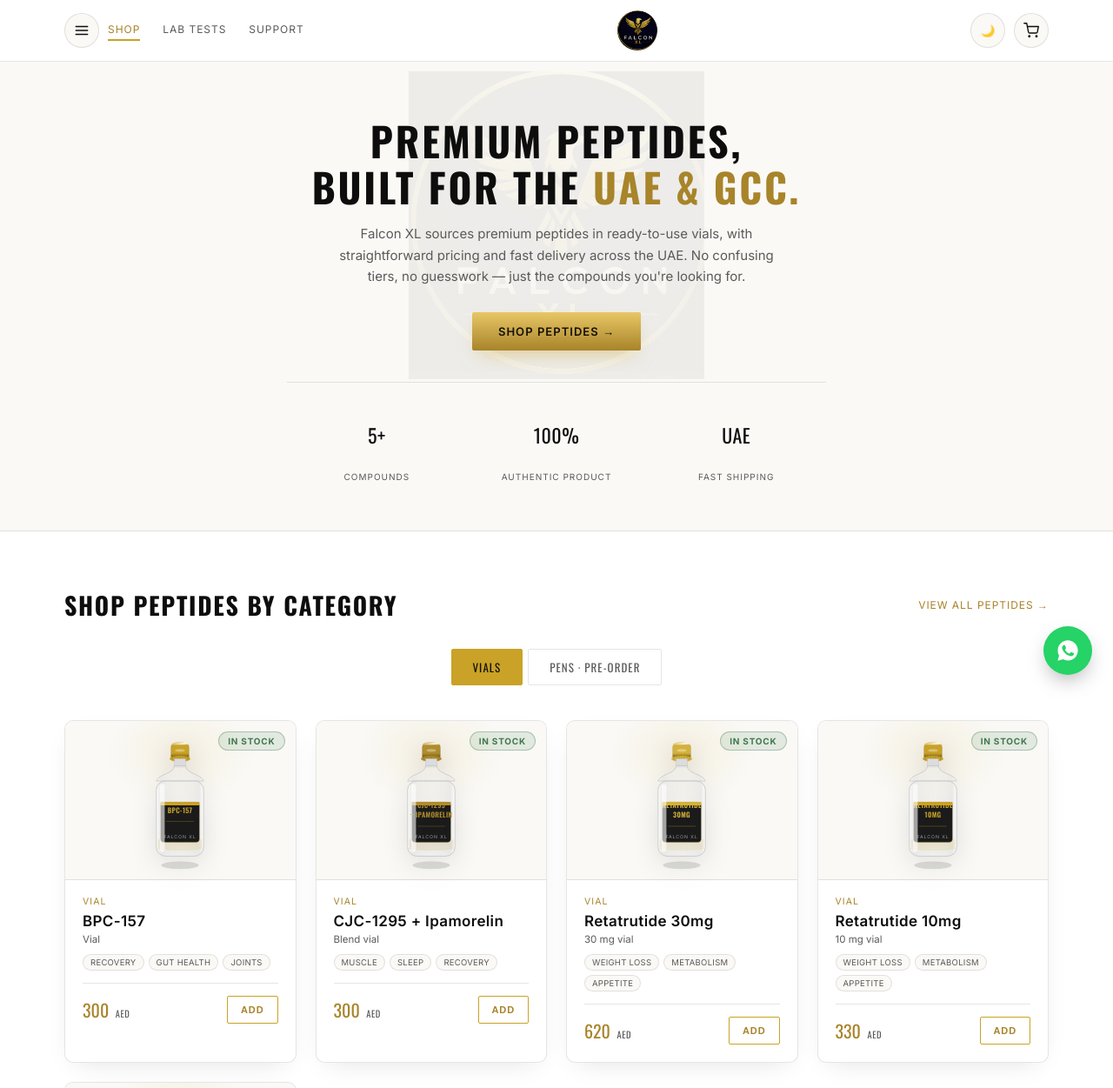
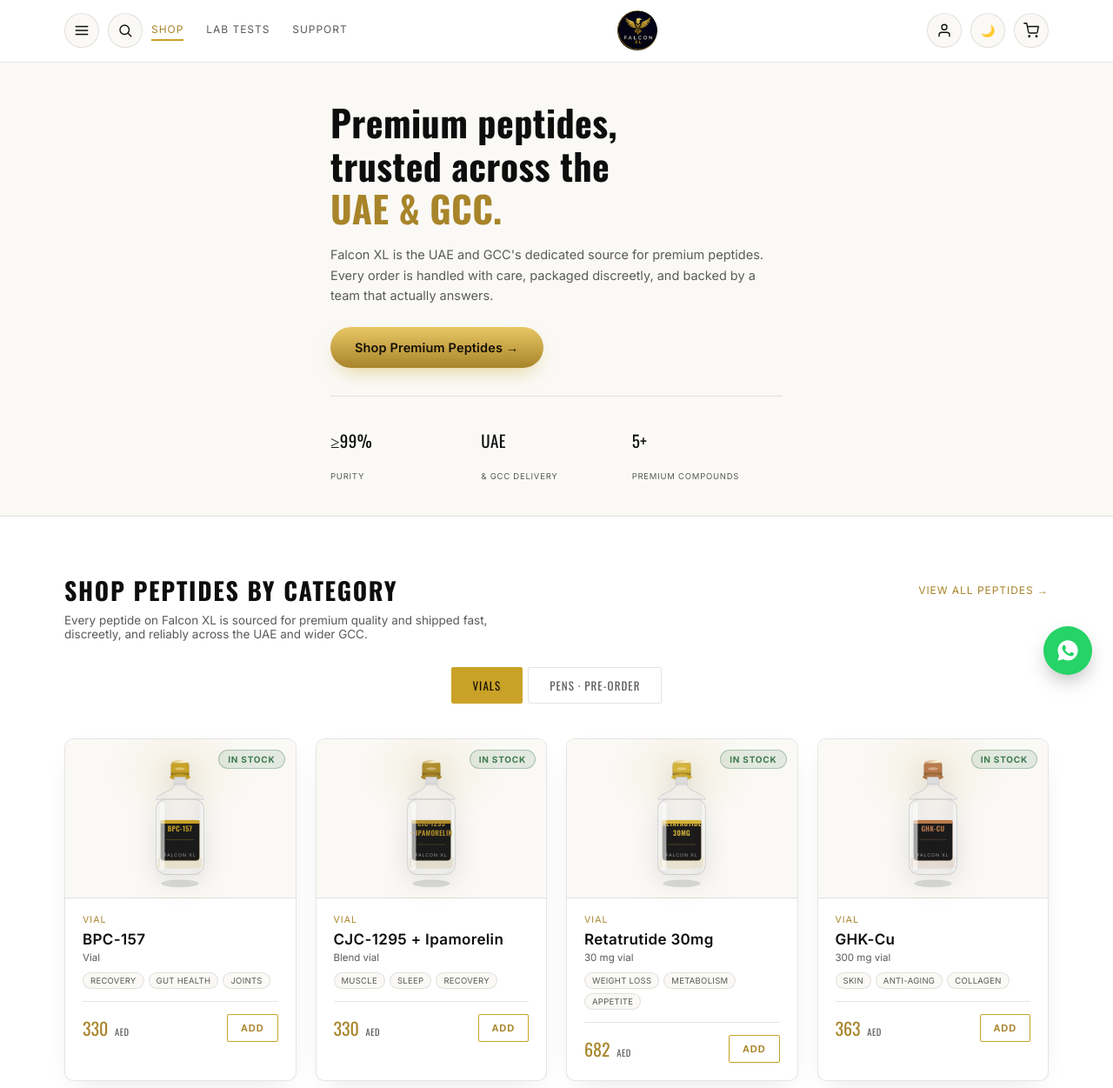
Before and after one commit to MontrealxAI/ComradHosst, a plain HTML site: page index.html in a window 1280 px wide. Shown: the top 1251 px of the page at 87% size. Drawn offline with nearby package versions, Linux system fonts and the light colour scheme.

Commit message:
Add files via upload

```diff
--- a/index.html
+++ b/index.html
@@ -17,6 +17,9 @@
       <button class="icon-btn" id="menu-btn" aria-label="Open menu">
         <svg viewBox="0 0 24 24" fill="none" stroke="currentColor" stroke-width="1.8" stroke-linecap="round"><line x1="3" y1="6" x2="21" y2="6"/><line x1="3" y1="12" x2="21" y2="12"/><line x1="3" y1="18" x2="21" y2="18"/></svg>
       </button>
+      <button class="icon-btn" id="search-btn" aria-label="Search">
+        <svg viewBox="0 0 24 24" fill="none" stroke="currentColor" stroke-width="1.8" stroke-linecap="round"><circle cx="11" cy="11" r="7"/><line x1="21" y1="21" x2="16.65" y2="16.65"/></svg>
+      </button>
       <div class="topnav">
         <a href="index.html" class="nav-link" data-page="shop">Shop</a>
         <a href="lab.html" class="nav-link" data-page="lab">Lab Tests</a>
@@ -29,11 +32,20 @@
     </a>
 
     <div class="topbar-side">
+      <a href="support.html" class="icon-btn" aria-label="Account / Support">
+        <svg viewBox="0 0 24 24" fill="none" stroke="currentColor" stroke-width="1.8" stroke-linecap="round" stroke-linejoin="round"><path d="M20 21v-2a4 4 0 0 0-4-4H8a4 4 0 0 0-4 4v2"/><circle cx="12" cy="7" r="4"/></svg>
+      </a>
       <button class="icon-btn theme-toggle" id="theme-toggle" aria-label="Toggle dark mode">🌙</button>
       <button class="icon-btn cart-btn" id="cart-btn" aria-label="View cart">
         <svg viewBox="0 0 24 24" fill="none" stroke="currentColor" stroke-width="1.8" stroke-linecap="round" stroke-linejoin="round"><circle cx="9" cy="21" r="1"/><circle cx="20" cy="21" r="1"/><path d="M1 1h4l2.68 13.39a2 2 0 0 0 2 1.61h9.72a2 2 0 0 0 2-1.61L23 6H6"/></svg>
         <span class="cart-count zero" id="cart-count">0</span>
       </button>
+    </div>
+  </div>
+
+  <div class="search-bar" id="search-bar">
+    <div class="wrap">
+      <input type="text" id="search-input" placeholder="Search peptides — e.g. BPC-157, Retatrutide...">
     </div>
   </div>
 </div>
@@ -49,14 +61,16 @@
 </div>
 
 <section class="hero">
-  <h1>Premium peptides,<br>built for the <em>UAE &amp; GCC.</em></h1>
-  <p>Falcon XL sources premium peptides in ready-to-use vials, with straightforward pricing and fast delivery across the UAE. No confusing tiers, no guesswork — just the compounds you're looking for.</p>
-  <a href="#shop" class="btn-primary">Shop Peptides →</a>
+  <div class="hero-inner">
+    <h1>Premium peptides,<br>trusted across the<br><em>UAE &amp; GCC.</em></h1>
+    <p>Falcon XL is the UAE and GCC's dedicated source for premium peptides. Every order is handled with care, packaged discreetly, and backed by a team that actually answers.</p>
+    <a href="#shop" class="btn-primary">Shop Premium Peptides →</a>
 
-  <div class="stat-strip">
-    <div><div class="num">5+</div><div class="lbl">Compounds</div></div>
-    <div><div class="num">100%</div><div class="lbl">Authentic Product</div></div>
-    <div><div class="num">UAE</div><div class="lbl">Fast Shipping</div></div>
+    <div class="stat-strip">
+      <div><div class="num">≥99%</div><div class="lbl">Purity</div></div>
+      <div><div class="num">UAE</div><div class="lbl">&amp; GCC Delivery</div></div>
+      <div><div class="num">5+</div><div class="lbl">Premium Compounds</div></div>
+    </div>
   </div>
 </section>
 
@@ -66,6 +80,7 @@
       <h2>Shop Peptides by Category</h2>
       <a href="#shop" class="view-all-link">View all peptides →</a>
     </div>
+    <p style="color:var(--ink-soft);font-size:13.5px;margin:-24px 0 30px;max-width:520px;">Every peptide on Falcon XL is sourced for premium quality and shipped fast, discreetly, and reliably across the UAE and wider GCC.</p>
 
     <div class="tabs">
       <button class="tab-btn active" data-tab="vials">Vials</button>
@@ -78,7 +93,7 @@
 
     <div class="tab-panel" id="panel-pens">
       <div class="section-head" style="margin-bottom:26px;">
-        <p style="margin-top:0;">⚡ Pre-order the pen line today and lock in <strong style="color:var(--gold-600);">10% off</strong> — you won't be charged until they ship.</p>
+        <p style="margin-top:0;">⚡ Be first in line — <strong style="color:var(--gold-600);">pre-order today and lock in 10% off</strong> before the pen line launches. Nothing is charged until it ships.</p>
       </div>
       <div class="grid" id="pen-grid"></div>
     </div>
@@ -165,6 +180,22 @@
   renderGrid(VIALS, 'vial-grid', false);
   renderGrid(PENS, 'pen-grid', true);
 
+  // ---- Search ----
+  const searchBtn = document.getElementById('search-btn');
+  const searchBar = document.getElementById('search-bar');
+  const searchInput = document.getElementById('search-input');
+  searchBtn.addEventListener('click', () => {
+    searchBar.classList.toggle('open');
+    if(searchBar.classList.contains('open')) searchInput.focus();
+  });
+  searchInput.addEventListener('input', () => {
+    const q = searchInput.value.trim().toLowerCase();
+    document.querySelectorAll('.card').forEach(card => {
+      const name = card.querySelector('h3').textContent.toLowerCase();
+      card.style.display = name.includes(q) ? '' : 'none';
+    });
+  });
+
   document.querySelectorAll('.tab-btn').forEach(btn => {
     btn.addEventListener('click', () => {
       document.querySelectorAll('.tab-btn').forEach(b => b.classList.remove('active'));
@@ -193,7 +224,7 @@
   markActiveNav('shop');
 
   // WhatsApp placeholder — update the number once you have a business line
-  document.getElementById('wa-fab').href = 'https://wa.me/971500000000';
+  document.getElementById('wa-fab').href = 'https://wa.me/13124812121';
 </script>
 
 </body>
--- a/products.js
+++ b/products.js
@@ -5,45 +5,43 @@
 
 const VIALS = [
   {
-    id:'bpc157', name:'BPC-157', dose:'Vial', price:300, accent:'#c9a227', lines:['BPC-157'],
+    id:'bpc157', name:'BPC-157', dose:'Vial', price:330, accent:'#c9a227', lines:['BPC-157'],
     tagline:'Recovery & repair support',
     benefits:['Supports tissue repair & recovery','Supports gut lining health','Supports joint & tendon comfort'],
     pills:['Recovery','Gut Health','Joints'],
   },
   {
-    id:'cjcipa', name:'CJC-1295 + Ipamorelin', dose:'Blend vial', price:300, accent:'#b08d2c', lines:['CJC-1295','+ IPAMORELIN'],
+    id:'cjcipa', name:'CJC-1295 + Ipamorelin', dose:'Blend vial', price:330, accent:'#b08d2c', lines:['CJC-1295','+ IPAMORELIN'],
     tagline:'Growth hormone & recovery blend',
     benefits:['Supports natural growth hormone release','Supports lean muscle & recovery','Supports deeper sleep quality'],
     pills:['Muscle','Sleep','Recovery'],
   },
   {
-    id:'reta30', name:'Retatrutide 30mg', dose:'30 mg vial', price:620, accent:'#d4b23a', lines:['RETATRUTIDE','30MG'],
+    id:'reta30', name:'Retatrutide 30mg', dose:'30 mg vial', price:682, accent:'#d4b23a', lines:['RETATRUTIDE','30MG'],
     tagline:'Weight & metabolism support',
     benefits:['Supports weight management','Supports metabolic health','Supports appetite regulation'],
     pills:['Weight Loss','Metabolism','Appetite'],
   },
   {
-    id:'reta10', name:'Retatrutide 10mg', dose:'10 mg vial', price:330, accent:'#c9a227', lines:['RETATRUTIDE','10MG'],
-    tagline:'Weight & metabolism support',
-    benefits:['Supports weight management','Supports metabolic health','Supports appetite regulation'],
-    pills:['Weight Loss','Metabolism','Appetite'],
-  },
-  {
-    id:'ghkcu', name:'GHK-Cu', dose:'300 mg vial', price:330, accent:'#b97a4c', lines:['GHK-CU'],
+    id:'ghkcu', name:'GHK-Cu', dose:'300 mg vial', price:363, accent:'#b97a4c', lines:['GHK-CU'],
     tagline:'Skin & collagen support',
     benefits:['Supports skin firmness & collagen','Supports visible signs of aging','Supports wound healing'],
     pills:['Skin','Anti-Aging','Collagen'],
   },
 ];
 
-const PENS = VIALS.map(v => ({
-  ...v,
-  id: v.id + '-pen',
-  name: v.name + ' Pen',
-  dose: v.dose.replace('vial', 'pen').replace('Vial', 'Pen'),
-  preorderPrice: Math.round(v.price * 0.9),
-  isPen: true,
-}));
+const PENS = VIALS.map(v => {
+  const penListPrice = Math.round(v.price * 1.35);
+  return {
+    ...v,
+    id: v.id + '-pen',
+    name: v.name + ' Pen',
+    dose: v.dose.replace('vial', 'pen').replace('Vial', 'Pen'),
+    price: penListPrice,
+    preorderPrice: Math.round(penListPrice * 0.9),
+    isPen: true,
+  };
+});
 
 const ALL_PRODUCTS = [...VIALS, ...PENS];
 
--- a/style.css
+++ b/style.css
@@ -106,52 +106,56 @@
 
 /* ---- Hero ---- */
 .hero{
-  position:relative;padding:64px 24px 56px;text-align:center;overflow:hidden;
+  position:relative;padding:44px 24px 40px;overflow:hidden;
   border-bottom:1px solid var(--line);
   background:var(--bg-alt);
 }
-.hero::before{
-  content:"";position:absolute;inset:0;
-  background:url('falcon-xl-logo.png') center 6% / 340px no-repeat;
-  opacity:0.05;pointer-events:none;
-}
-html.dark .hero::before{opacity:0.09;}
+.hero-inner{max-width:520px;margin:0 auto;position:relative;}
 .hero h1{
-  font-size:clamp(28px,5vw,46px);line-height:1.15;color:var(--ink);
-  margin-bottom:16px;position:relative;max-width:640px;margin-left:auto;margin-right:auto;
+  font-size:clamp(30px,7vw,42px);line-height:1.18;color:var(--ink);
+  margin-bottom:16px;text-transform:none;font-weight:700;letter-spacing:0.01em;
 }
 .hero h1 em{font-style:normal;color:var(--gold-600);}
 .hero p{
-  max-width:520px;margin:0 auto 28px;color:var(--ink-soft);font-size:15px;line-height:1.65;
-  position:relative;
+  color:var(--ink-soft);font-size:14.5px;line-height:1.65;margin:0 0 24px;
 }
 .btn-primary{
   display:inline-flex;align-items:center;gap:8px;background:linear-gradient(180deg,var(--gold-400),var(--gold-600));
   color:#151005;font-weight:600;text-decoration:none;
-  padding:14px 30px;border-radius:2px;letter-spacing:.08em;text-transform:uppercase;font-size:13px;
+  padding:15px 28px;border-radius:100px;letter-spacing:0.01em;text-transform:none;font-size:14.5px;
   box-shadow:0 10px 24px -10px rgba(201,162,39,0.6);
-  position:relative;transition:transform .2s, box-shadow .2s;border:none;cursor:pointer;
+  transition:transform .2s, box-shadow .2s;border:none;cursor:pointer;
 }
 .btn-primary:hover{transform:translateY(-2px);box-shadow:0 14px 28px -10px rgba(201,162,39,0.75);}
 .btn-secondary{
   display:inline-block;background:transparent;
   color:var(--ink);font-weight:600;text-decoration:none;
-  padding:13px 28px;border-radius:2px;letter-spacing:.08em;text-transform:uppercase;font-size:13px;
+  padding:13px 28px;border-radius:100px;letter-spacing:0.01em;text-transform:none;font-size:14.5px;
   border:1px solid var(--line);transition:.2s;
 }
 .btn-secondary:hover{border-color:var(--gold-500);color:var(--gold-600);}
 
 /* ---- Stat badges ---- */
 .stat-strip{
-  display:flex;justify-content:center;gap:0;flex-wrap:wrap;
-  max-width:620px;margin:36px auto 0;position:relative;
+  display:flex;gap:0;flex-wrap:wrap;
+  margin:32px 0 0;
   border-top:1px solid var(--line);
 }
 .stat-strip div{
-  flex:1;min-width:140px;text-align:center;padding:22px 12px 0;
+  flex:1;min-width:120px;text-align:left;padding:18px 12px 0 0;
 }
-.stat-strip .num{font-family:'Oswald';font-size:22px;color:var(--ink);letter-spacing:.02em;}
-.stat-strip .lbl{font-size:10px;letter-spacing:.1em;text-transform:uppercase;color:var(--ink-soft);margin-top:4px;}
+.stat-strip .num{font-family:'Oswald';font-size:19px;color:var(--ink);letter-spacing:.02em;}
+.stat-strip .lbl{font-size:9.5px;letter-spacing:.08em;text-transform:uppercase;color:var(--ink-soft);margin-top:4px;}
+
+/* ---- Search bar ---- */
+.search-bar{max-height:0;overflow:hidden;transition:max-height .25s ease;border-bottom:1px solid transparent;}
+.search-bar.open{max-height:70px;border-bottom:1px solid var(--line);}
+.search-bar .wrap{padding:12px 24px;}
+.search-bar input{
+  width:100%;background:var(--bg-alt);border:1px solid var(--line);color:var(--ink);
+  padding:11px 16px;border-radius:100px;font-size:13.5px;font-family:'Inter';
+}
+.search-bar input:focus{outline:2px solid var(--gold-500);outline-offset:1px;border-color:var(--gold-500);}
 
 /* ---- Section heading ---- */
 .section{padding:64px 24px;border-bottom:1px solid var(--line);}
```
Also changed, not shown: checkout.html (+7 -1 lines), lab.html (+7 -1 lines), product.html (+7 -1 lines), support.html (+7 -1 lines).
